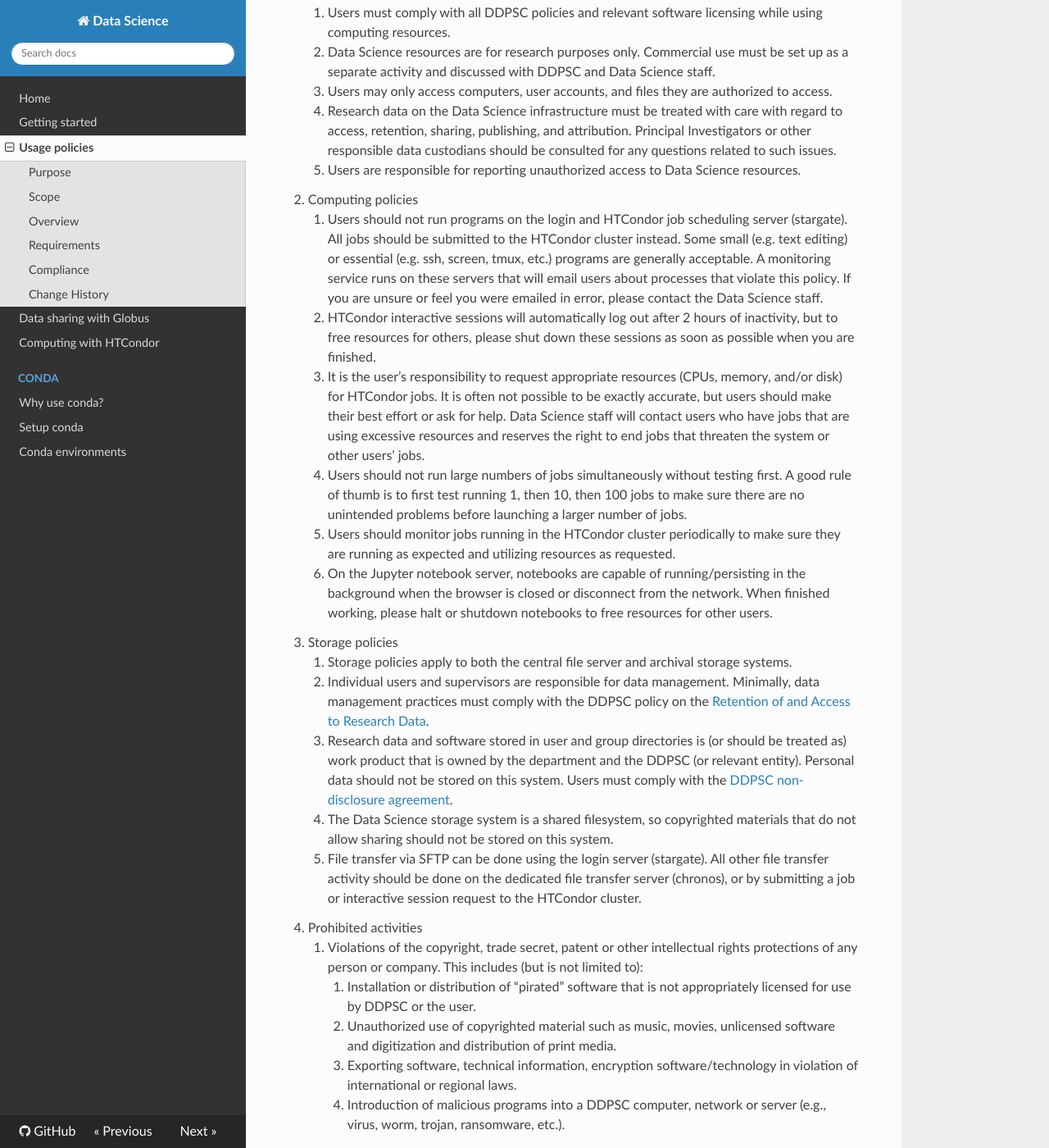
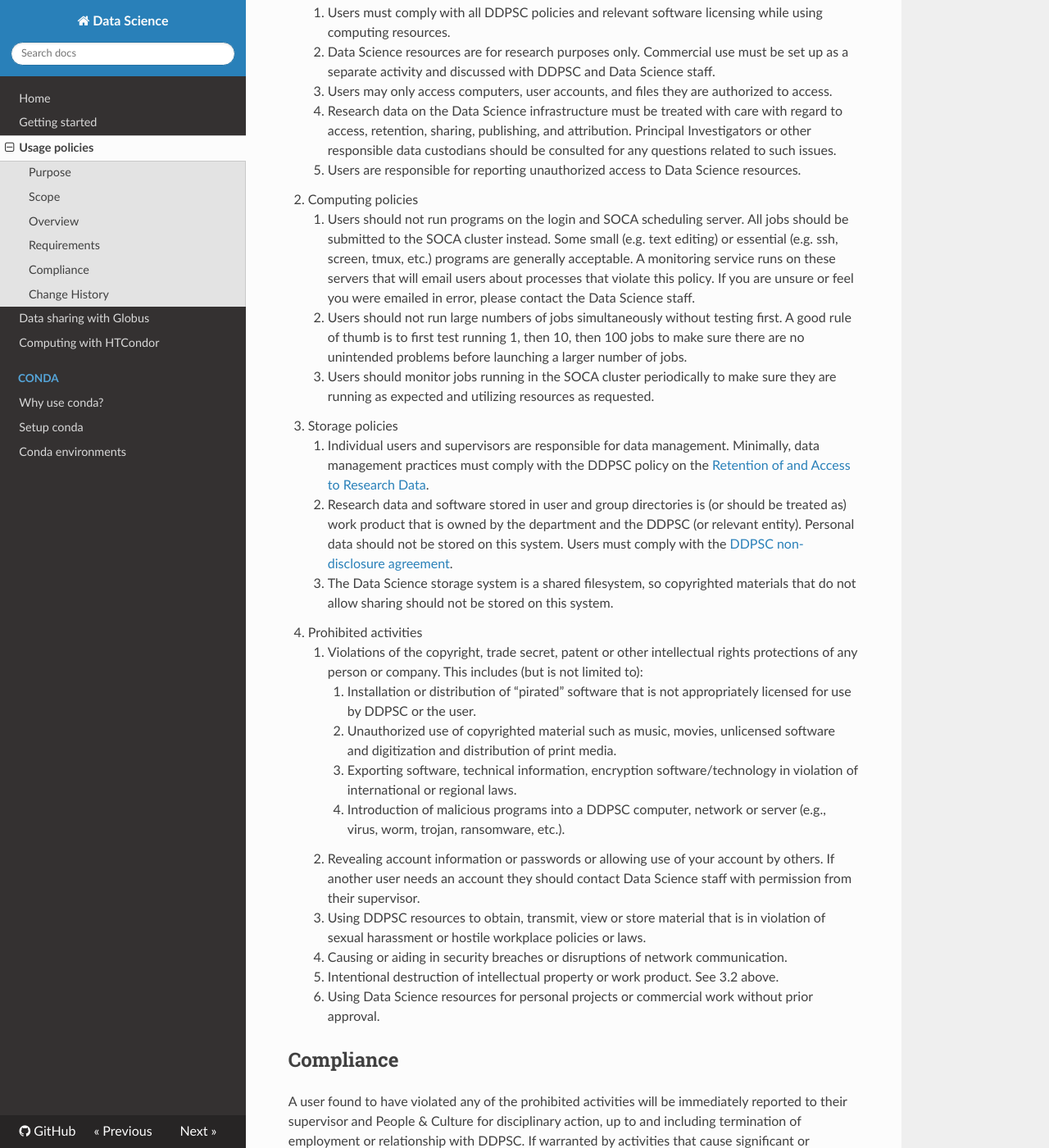
Before and after one commit to danforthcenter/datascience, an MkDocs documentation site: the page built from docs/policies.md, in a window 1280 px wide and 1400 px high, scrolled down 668 px. Shown: the whole window at 82% size. Built offline with MkDocs 1.6.1, drawn with Linux system fonts in a browser that asks for light colours; nearby versions of some CDN libraries; some of the changed text lies outside the part shown.

Commit message:
Updated usage policies

```diff
--- a/docs/policies.md
+++ b/docs/policies.md
@@ -28,39 +28,26 @@ resources, and all license and contractual agreements.
     consulted for any questions related to such issues.
     5. Users are responsible for reporting unauthorized access to Data Science resources.
 2. Computing policies
-    1. Users should not run programs on the login and HTCondor job scheduling server (stargate). All jobs should be
-    submitted to the HTCondor cluster instead. Some small (e.g. text editing) or essential (e.g. ssh, screen, tmux,
+    1. Users should not run programs on the login and SOCA scheduling server. All jobs should be
+    submitted to the SOCA cluster instead. Some small (e.g. text editing) or essential (e.g. ssh, screen, tmux,
     etc.) programs are generally acceptable. A monitoring service runs on these servers that will email users about
     processes that violate this policy. If you are unsure or feel you were emailed in error, please contact the
     Data Science staff.
-    2. HTCondor interactive sessions will automatically log out after 2 hours of inactivity, but to free resources for
-    others, please shut down these sessions as soon as possible when you are finished.
-    3. It is the user’s responsibility to request appropriate resources (CPUs, memory, and/or disk) for HTCondor jobs.
-    It is often not possible to be exactly accurate, but users should make their best effort or ask for help.
-    Data Science staff will contact users who have jobs that are using excessive resources and reserves the right to
-    end jobs that threaten the system or other users’ jobs.
-    4. Users should not run large numbers of jobs simultaneously without testing first. A good rule of thumb is to
+    2. Users should not run large numbers of jobs simultaneously without testing first. A good rule of thumb is to
     first test running 1, then 10, then 100 jobs to make sure there are no unintended problems before launching a
     larger number of jobs.
-    5. Users should monitor jobs running in the HTCondor cluster periodically to make sure they are running as expected
+    3. Users should monitor jobs running in the SOCA cluster periodically to make sure they are running as expected
     and utilizing resources as requested.
-    6. On the Jupyter notebook server, notebooks are capable of running/persisting in the background when the browser
-    is closed or disconnect from the network. When finished working, please halt or shutdown notebooks to free
-    resources for other users.
 3. Storage policies
-    1. Storage policies apply to both the central file server and archival storage systems.
-    2. Individual users and supervisors are responsible for data management. Minimally, data management practices must
+    1. Individual users and supervisors are responsible for data management. Minimally, data management practices must
     comply with the DDPSC policy on the
-    [Retention of and Access to Research Data](http://w3.ddpsc.org/Integrity/RetentionofandAccesstoResearchData.pdf).
-    3. Research data and software stored in user and group directories is (or should be treated as) work product that
+    [Retention of and Access to Research Data](https://danforth.workvivo.com/documents/15622).
+    2. Research data and software stored in user and group directories is (or should be treated as) work product that
     is owned by the department and the DDPSC (or relevant entity). Personal data should not be stored on this system.
     Users must comply with the
-    [DDPSC non-disclosure agreement](http://w3.ddpsc.org/hr/Confidential%20-%20Intellectual%20Property%20Emp.pdf).
-    4. The Data Science storage system is a shared filesystem, so copyrighted materials that do not allow sharing
+    [DDPSC non-disclosure agreement](https://danforth.workvivo.com/documents/15617).
+    3. The Data Science storage system is a shared filesystem, so copyrighted materials that do not allow sharing
     should not be stored on this system.
-    5. File transfer via SFTP can be done using the login server (stargate). All other file transfer activity should be
-    done on the dedicated file transfer server (chronos), or by submitting a job or interactive session request to the
-    HTCondor cluster.
 4. Prohibited activities
     1. Violations of the copyright, trade secret, patent or other intellectual rights protections of any person or
     company. This includes (but is not limited to):
@@ -77,13 +64,13 @@ resources, and all license and contractual agreements.
     3. Using DDPSC resources to obtain, transmit, view or store material that is in violation of sexual harassment or
     hostile workplace policies or laws.
     4. Causing or aiding in security breaches or disruptions of network communication.
-    5. Intentional destruction of intellectual property or work product. See 3.3 above.
+    5. Intentional destruction of intellectual property or work product. See 3.2 above.
     6. Using Data Science resources for personal projects or commercial work without prior approval.
 
 ## Compliance
 
 A user found to have violated any of the prohibited activities will be immediately reported to their supervisor and
-Human Resources for disciplinary action, up to and including termination of employment or relationship with DDPSC. If
+People & Culture for disciplinary action, up to and including termination of employment or relationship with DDPSC. If
 warranted by activities that cause significant or repeated disruption, a user’s account may be suspended until a
 meeting with Data Science staff can be arranged. For all other policy violations, Data Science staff will work with
 users for compliance and, if necessary, may involve the user’s supervisor.
```
Also changed, not shown: other parts of docs/policies.md (+1 -0 lines).
